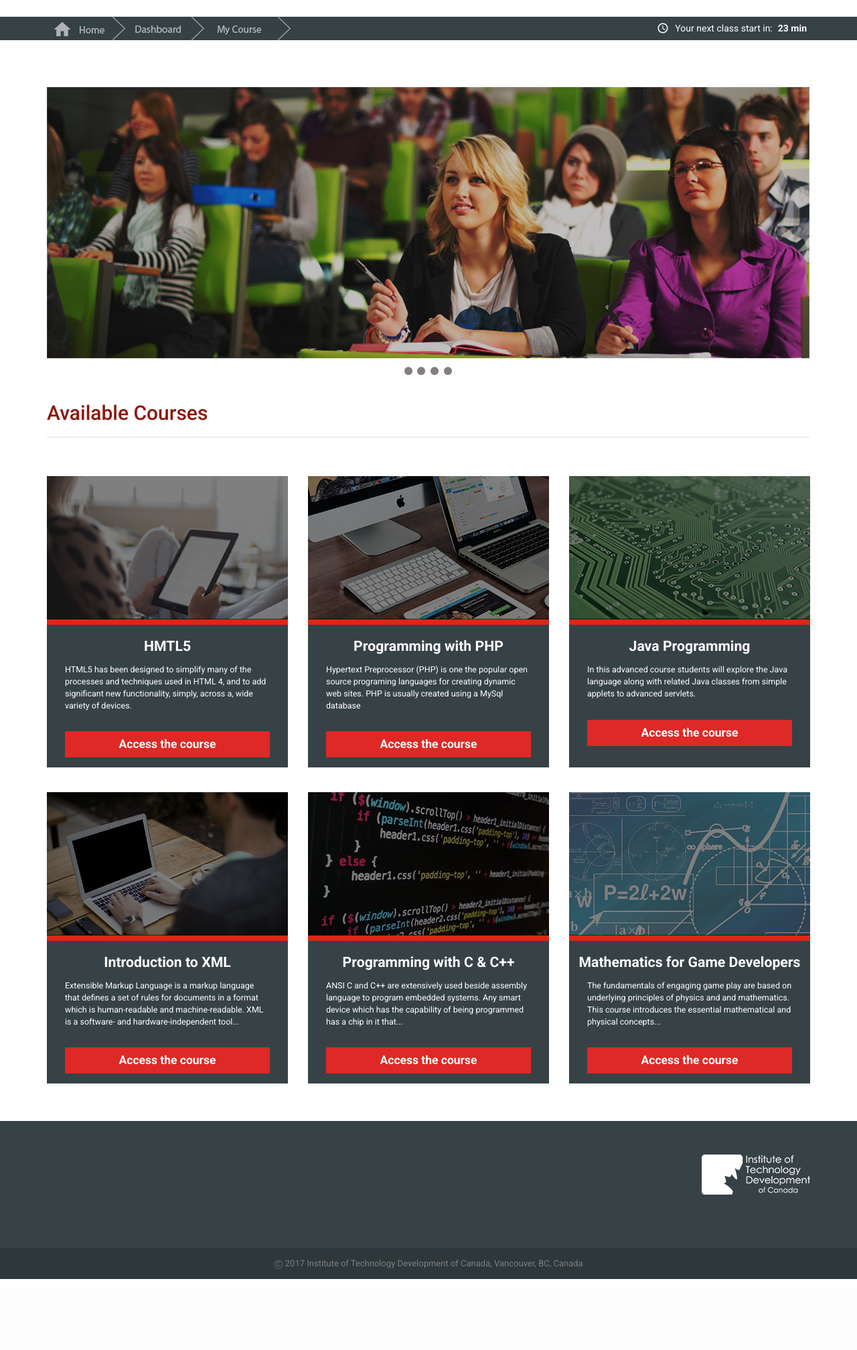
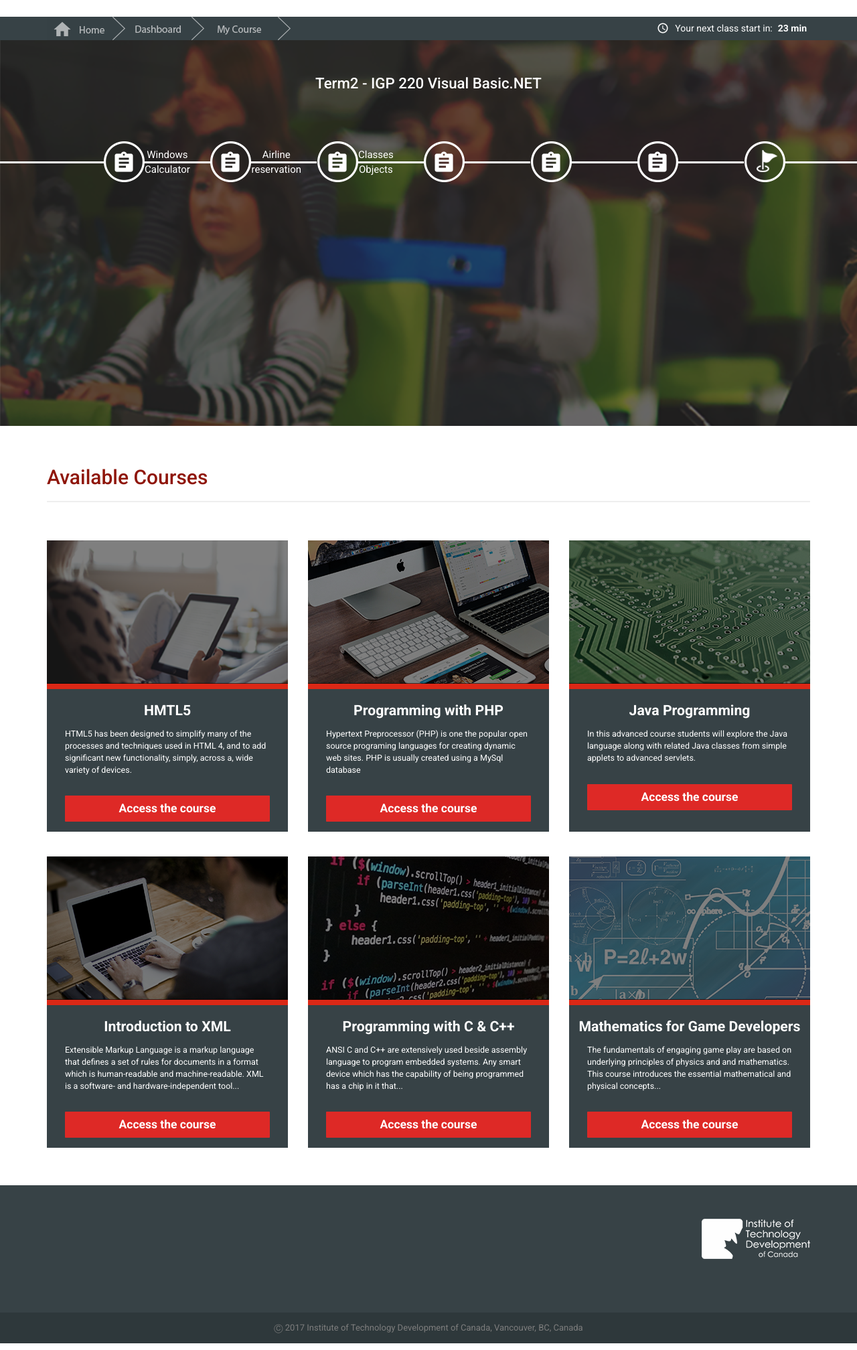
Before and after one commit to AccessibilityForAll/E-learningITDCanada, a PHP site: page /dashboard.html in a window 1280 px wide. Shown: the part 178-2194 px from the top of the page at 67% size. Before the commit the page ends 2088 px from the top, so only its background shows below. Run offline with PHP 8.4, Linux system fonts and the light colour scheme; some libraries are stand-ins or nearby versions.

Commit message:
Create timeline in dashboard

```diff
--- a/dashboard.html
+++ b/dashboard.html
@@ -311,12 +311,51 @@
          </div>
       </div>
       <!-- Stage Banner-->
-      <div id="banner">
+      <div id="timeline">
          <div class="section">
             <div class="container">
                <div class="row">
                   <div class="col-md-12">
-                     <div class="banner"></div>
+                     <h2>Term2 - IGP 220 Visual Basic.NET</h2>
+                  </div>
+               </div>
+            </div>
+            <!--div class="container-fluid noPadding">
+               <div class="row">
+                  <div class="col-md-12">
+                     <div class="timeline-bar"></div>
+                  </div>
+               </div>
+            </div-->
+            <div class="container">
+               <div class="row">
+                  <div class="col-md-12">
+                     <ul class="list-inline itemTimeline">
+                        <li>
+                           <a href="#" class="icon-Assignment icon-timeline" title="Assignment 01"></a>
+                           <span>Windows Calculator</span>
+                        </li>
+                        <li>
+                           <a href="#" class="icon-Assignment icon-timeline"></a>
+                           <span>Airline reservation</span>
+                        </li>
+                        <li>
+                           <a href="#" class="icon-Assignment icon-timeline"></a>
+                           <span>Classes Objects</span>
+                        </li>
+                        <li>
+                           <a href="#" class="icon-Assignment icon-timeline"></a>
+                        </li>
+                        <li>
+                           <a href="#" class="icon-Assignment icon-timeline"></a>
+                        </li>
+                        <li>
+                           <a href="#" class="icon-Assignment icon-timeline"></a>
+                        </li>
+                        <li>
+                           <a href="#" class="icon-flag icon-timeline"></a>
+                        </li>
+                     </ul>
                   </div>
                </div>
             </div>
--- a/scss/main.scss
+++ b/scss/main.scss
@@ -150,7 +150,6 @@ body.login{
 }
 
 /*Main Menu*/
-
 #mainMenu{
   .section{
     width: 100%;
@@ -178,7 +177,6 @@ body.login{
 }
 
 .hidden-arrow{display: none !important}
-
 /*Header*/
 
 //Sprite Header
@@ -488,16 +486,148 @@ body.login{
   }
 }
 
-/*Stage - Banner*/
+/*Stage - TimeLine*/
 
-#banner{
+#timeline{
   .section{
-    .banner{
-      background: url(../img/banner.png) no-repeat;
-      width: 100%;
-      height: 430px;
-      margin-top: 50px;
+    background: url(../img/bg-timeline.png) no-repeat;
+    width: 100%;
+    height: 576px;
+    overflow: hidden;
+    position: relative;
+    top: -20px;
+
+    h2{
+      color: white;
+      font-size: 2.225rem;
+      text-align: center;
+      margin-top: 52px;
     }
+  }
+  ul.itemTimeline{
+    width: 100%;
+    margin-top: 65px;
+    li{
+        position: relative;
+        margin-left: 85px;
+
+        span{
+          position: absolute;
+          color: white;
+          font-size:  1.5rem;
+          text-align: center;
+          margin-top: 10px;
+          //white-space: nowrap;
+        }
+        &:first-child{
+          &::before {
+          position: absolute;
+          top: 30px;
+          right: -34px;
+          left: -1993px;
+          width: 2000px;
+          height: 3px;
+          background-color: #fff;
+          content: '\20';
+        };
+
+        &::after{
+          position: absolute;
+          top: 30px;
+          left: 65px;
+          width: 99px;
+          height: 3px;
+          background-color: #fff;
+          content: '\20';
+        };
+      };
+
+      &:nth-child(2){
+        &::after{
+          position: absolute;
+          top: 30px;
+          left: 65px;
+          width: 99px;
+          height: 3px;
+          background-color: #fff;
+          content: '\20';
+        };
+      };
+
+      &:nth-child(3){
+        &::after{
+          position: absolute;
+          top: 30px;
+          left: 65px;
+          width: 99px;
+          height: 3px;
+          background-color: #fff;
+          content: '\20';
+        };
+      };
+
+      &:nth-child(4){
+        &::after{
+          position: absolute;
+          top: 30px;
+          left: 65px;
+          width: 99px;
+          height: 3px;
+          background-color: #fff;
+          content: '\20';
+        };
+      };
+
+      &:nth-child(5){
+        &::after{
+          position: absolute;
+          top: 30px;
+          left: 65px;
+          width: 99px;
+          height: 3px;
+          background-color: #fff;
+          content: '\20';
+        };
+      };
+
+      &:nth-child(6){
+        &::after{
+          position: absolute;
+          top: 30px;
+          left: 65px;
+          width: 99px;
+          height: 3px;
+          background-color: #fff;
+          content: '\20';
+        };
+      };
+
+       &:last-child{
+        &::after{
+          position: absolute;
+          top: 30px;
+          right: -1992px;
+          width: 2000px;
+          height: 3px;
+          background-color: #fff;
+          content: '\20';
+        };
+      };
+    }
+  }
+
+  .icon-timeline{
+    width: 61px;
+    height: 61px;
+    display: inline-block;
+  }
+
+  .icon-Assignment{
+    background: url(../img/icon-Assignment.png) no-repeat;
+  }
+
+  .icon-flag{
+    background: url(../img/icon-flag.png) no-repeat;
   }
 }
 
```
Also changed, not shown: css/main.css, img/bg-timeline.png (added), img/icon-Assignment.png (added), img/icon-flag.png (added), 1 other file.
